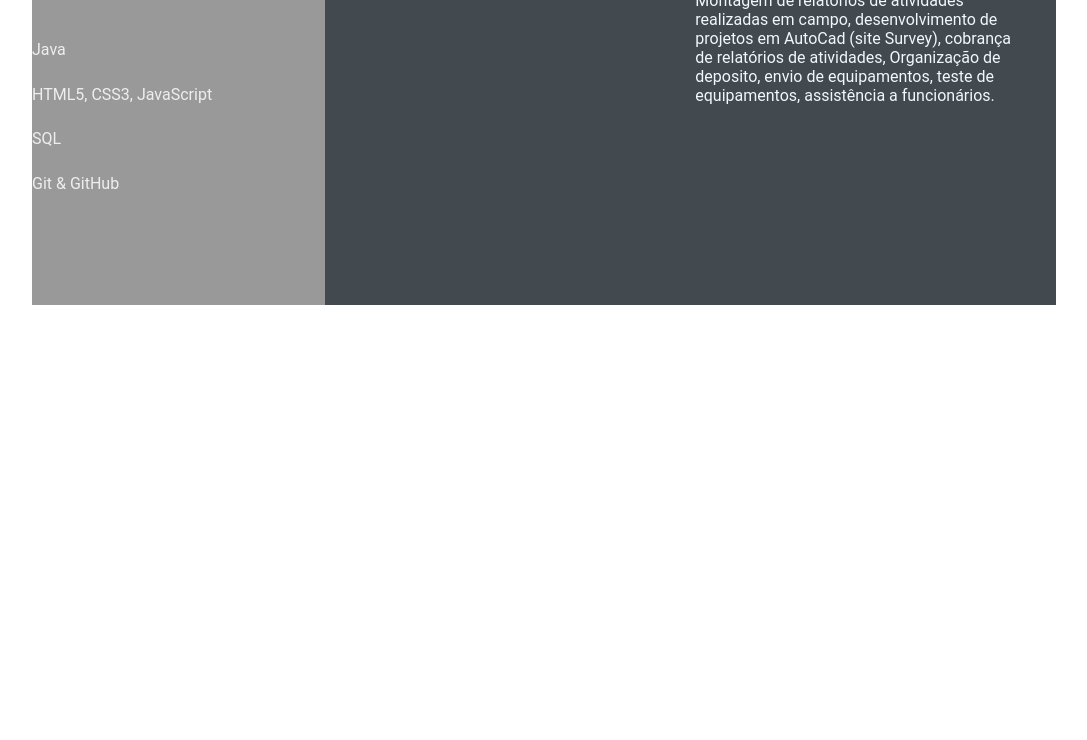
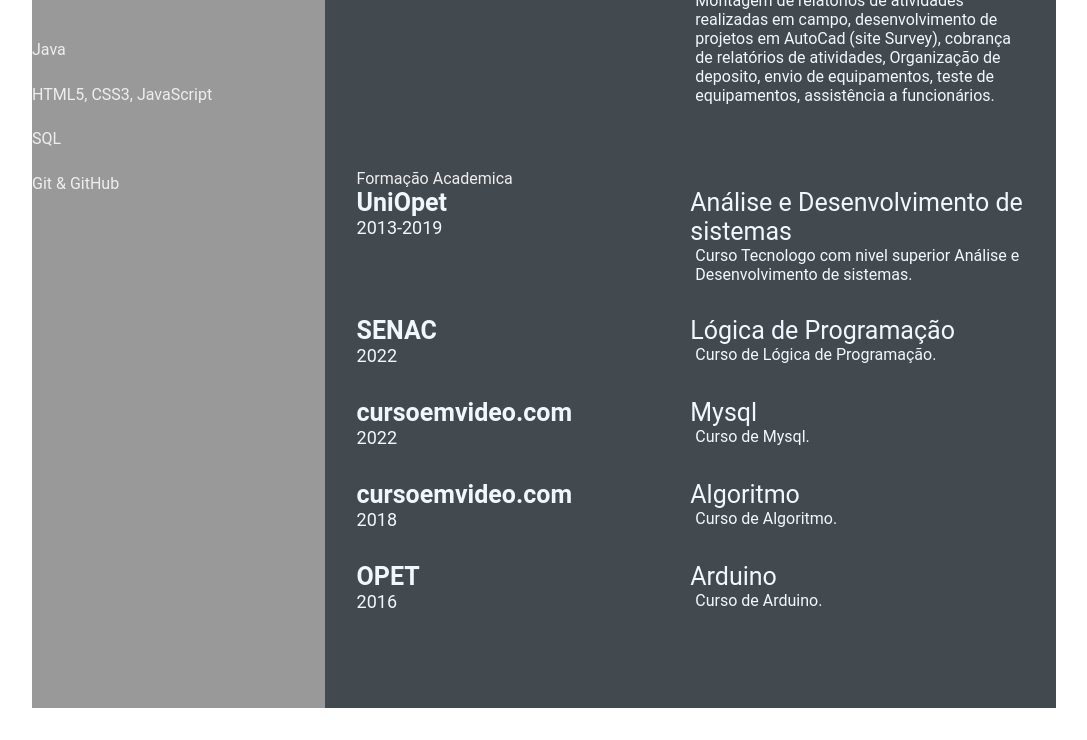
Before and after one commit to douglascorreacavasso/JORNADA-DEV.GITHUB.IO, a plain HTML site: page index.html in a window 1280 px wide. Shown: the part 527-1267 px from the top of the page, without its empty margins (96-1183 px from the left). Before the commit the page ends 864 px from the top, so only its background shows below. Drawn offline with Linux system fonts and the light colour scheme.

Commit message:
Feat add school academy (#3)
* commit aula 2

* dia 3

* Resolved merge conflict by keeping README.md file.

* commit aula 4

```diff
--- a/index.html
+++ b/index.html
@@ -70,8 +70,12 @@
                         <div class="exp-right">
                             <p class="exp-position">Instrutor de informatica básica(Estagiário)</p>
                             <p class="exp-desc">
-                                helpdesk, orientação a usuários sobre aplicativos e sistemas, controle de equipamentos de informática, através de  ferramentas com o objetivo  de auxiliar nas atividades a  serem desenvolvidas,  auxiliar na manutenção
-de software e hardware, instrutor do curso inclusão digital para a  terceira idade e  participantes da instituição.
+
+                                helpdesk, orientação a usuários sobre aplicativos e sistemas, controle de equipamentos
+                                de informática, através de ferramentas com o objetivo de auxiliar nas atividades a serem
+                                desenvolvidas, auxiliar na manutenção
+                                de software e hardware, instrutor do curso inclusão digital para a terceira idade e
+                                participantes da instituição.
                             </p>
                         </div>
                     </div>
@@ -83,8 +87,91 @@ de software e hardware, instrutor do curso inclusão digital para a  terceira id
                         <div class="exp-right">
                             <p class="exp-position">Analista de Relatórios (Estagiário) </p>
                             <p class="exp-desc">
-                                Montagem de relatórios de atividades realizadas em campo, desenvolvimento de projetos em AutoCad (site Survey), cobrança de relatórios de atividades, Organização de deposito, envio de equipamentos, teste de equipamentos, assistência a funcionários.
+
+                                Montagem de relatórios de atividades realizadas em campo, desenvolvimento de projetos em
+                                AutoCad (site Survey), cobrança de relatórios de atividades, Organização de deposito,
+                                envio de equipamentos, teste de equipamentos, assistência a funcionários.
                             </p>
+                        </div>
+                    </div>
+
+                </section>
+                <!-- fim experiencia -->
+                <!-- Inicio formação academica-->
+                <section class="education gap">
+                    <div class="right-title">Formação Academica</div>
+                    <div class="education-contents">
+                        <div class="education-left">
+                            <p class="education-school-name">UniOpet</p>
+                            <p class="educationp-time-period">2013-2019</p>
+                        </div>
+                        <div class="education-right">
+                            <p class="education-subject">Análise e Desenvolvimento de sistemas </p>
+                            <p class="education-desc">
+                                Curso Tecnologo com nivel superior Análise e Desenvolvimento de sistemas.
+                            </p>
+                        </div>
+                    </div>
+                    <div class="education-contents">
+                        <div class="education-left">
+                            <p class="education-school-name">SENAC</p>
+                            <p class="educationp-time-period">2022</p>
+                        </div>
+                        <div class="education-right">
+                            <p class="education-subject">Lógica de Programação </p>
+                            <p class="education-desc">
+                                Curso de Lógica de Programação.
+                            </p>
+                        </div>
+                    </div>
+                    <div class="education-contents">
+                        <div class="education-left">
+                            <p class="education-school-name">cursoemvideo.com</p>
+                            <p class="educationp-time-period">2022</p>
+                        </div>
+                        <div class="education-right">
+                            <p class="education-subject">Mysql  </p>
+                            <p class="education-desc">
+                                Curso de Mysql.
+                            </p>
+                        </div>
+                    </div>
+                    <div class="education-contents">
+                        <div class="education-left">
+                            <p class="education-school-name">cursoemvideo.com</p>
+                            <p class="educationp-time-period">2018</p>
+                        </div>
+                        <div class="education-right">
+                            <p class="education-subject">Algoritmo </p>
+                            <p class="education-desc">
+                                Curso de Algoritmo.
+                            </p>
+                        </div>
+                    </div>
+                    <div class="education-contents">
+                        <div class="education-left">
+                            <p class="education-school-name">OPET</p>
+                            <p class="educationp-time-period">2016</p>
+                        </div>
+                        <div class="education-right">
+                            <p class="education-subject">Arduino </p>
+                            <p class="education-desc">
+                                Curso de Arduino.
+                            </p>
+                        </div>
+                    </div>
+                </section>
+
+                                      <!-- git status
+                                      git pull
+                                      git branch
+                                      git checkout -b "feat-add-school-academy"
+                                      git branch
+                                      git status -->
+                <!-- fim formação academica-->
+
+        </section>
+        </div>
                         </div>
                     </div>
 
--- a/style.css
+++ b/style.css
@@ -100,7 +100,6 @@
 .about-me-contents {
     font-size: 18px;
     color: #eeeeee;
-
 }
 
 .experience-contents,
@@ -136,5 +135,4 @@
 .awards-desc {
     font-size: 16px;
     padding-left: 5px;
-
 }
```
